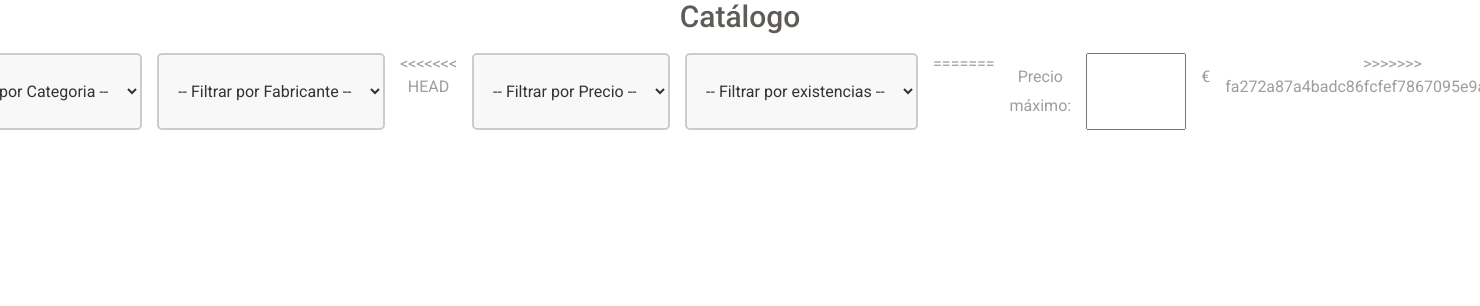
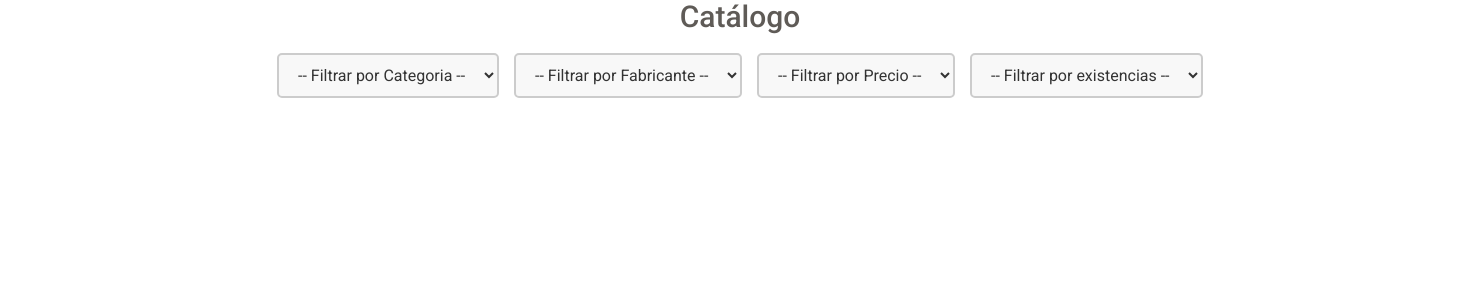
Before and after one commit to Pablito2442/Dunder-Tifflin, a Django app: page /productos/ in a window 1480 px wide; the page is wider, and only the part inside the window is pictured. Shown: the part 108-414 px from the top of that part. Run offline with Django 5.2, Linux system fonts and the light colour scheme; data that the repository does not hold is empty; some libraries are stand-ins or nearby versions.

Commit message:
Fixed merge

```diff
--- a/producto/templates/producto/catalogo.html
+++ b/producto/templates/producto/catalogo.html
@@ -90,10 +90,6 @@
 				gap: 15px; /* Adds space between the two dropdowns */
 				justify-content: center; /* Centers the dropdowns */
 			}
-<<<<<<< HEAD
-
-=======
->>>>>>> fa272a87a4badc86fcfef7867095e9a387fa1f49
 			.hidden-new-arrival-cart p {
 				float: left;
 				margin-left: 20px;
@@ -212,7 +208,6 @@
 							</option>
 							{% endfor %}
 						</select>
-<<<<<<< HEAD
 						<!-- Dropdown for range of producr prices -->
 						<select id="precio-dropdown" onchange="updateFilters()">
 							<option value="">-- Filtrar por Precio --</option>
@@ -230,11 +225,6 @@
 							<option value="True" {% if request.GET.en_stock == 'True' %}selected{% endif %}>Disponible</option>
 							<option value="">Todos los productos</option>
 						</select>
-=======
-						<p style="padding: 10px 0;">Precio máximo:</p>
-						<input id="precio-input" type="number" min="1" style="width: 100px" onchange="updateFilters()" value="{{max_precio}}">
-						<p style="padding: 10px 0;">€</p>
->>>>>>> fa272a87a4badc86fcfef7867095e9a387fa1f49
 					</div>
 				</div><!--/.section-header-->
 				<div class="new-arrivals-content">
```
